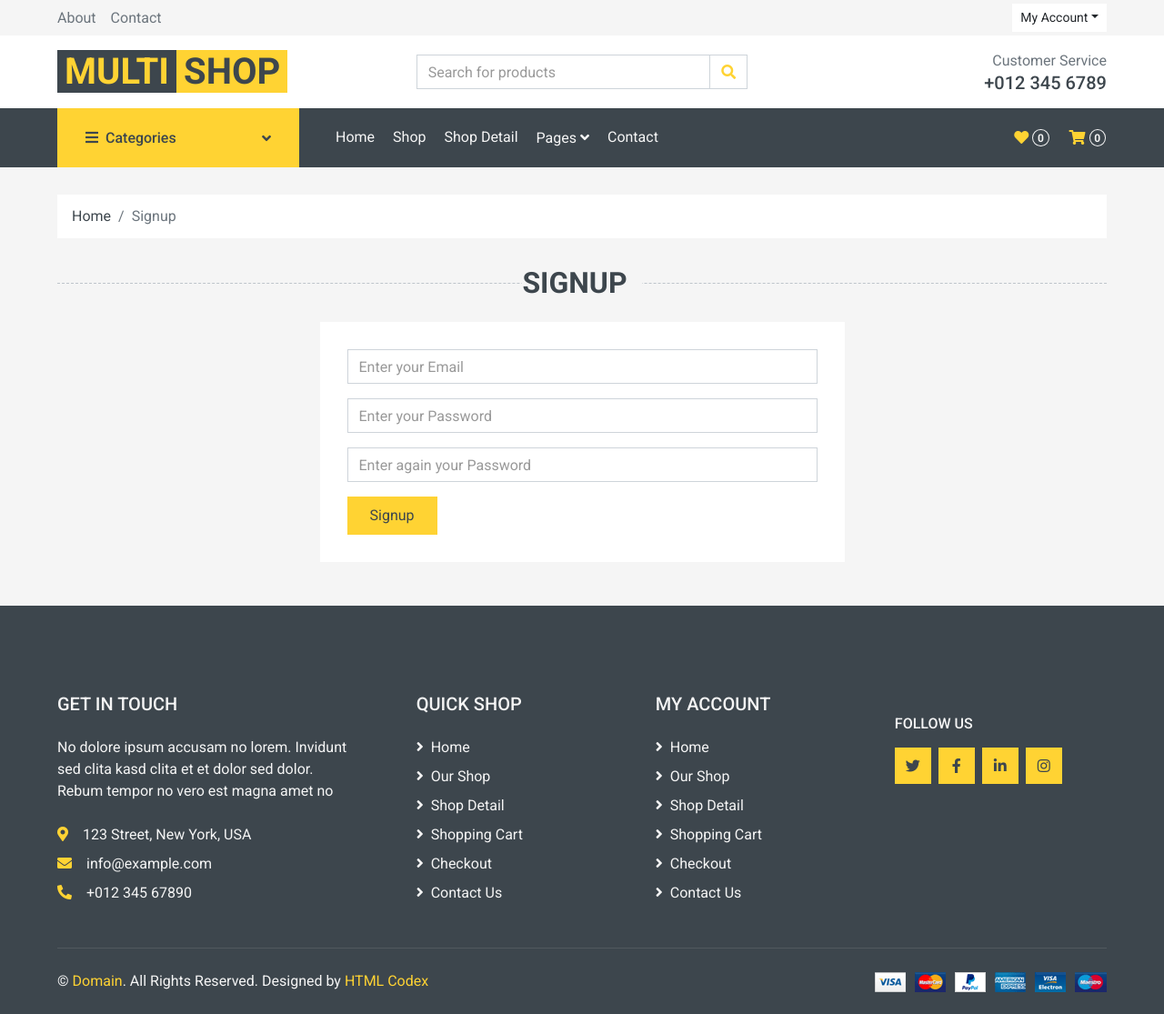
After one commit to Kia-Aalam/Django-Shop, a Django app: page /login/signup/ in a window 1280 px wide. The commit adds this page. Shown: the whole page at 91% size. Run offline with Django 5.2, Linux system fonts and the light colour scheme; some libraries are stand-ins or nearby versions.

Commit message:
create signin, signup and signout(login app)

```diff
--- a/home/views.py
+++ b/home/views.py
@@ -1,6 +1,8 @@
 from django.shortcuts import render, redirect
 from home.forms import ContactForm
 from home.models import ContactModel
+from django.urls import reverse_lazy
+# class base view
 from django.views.generic import TemplateView
 from django.views.generic.edit import FormView
 
@@ -12,7 +14,7 @@
 class ContactView(FormView):
     template_name = "contact.html"
     form_class = ContactForm
-    success_url = "/"
+    success_url = reverse_lazy("home")
 
     def form_valid(self, form):
         ContactModel.objects.create(
--- a/login/forms.py
+++ b/login/forms.py
@@ -1,6 +1,26 @@
 from django import forms
 
+# signin
 class SigninForm(forms.Form):
     email = forms.EmailField(widget=forms.EmailInput(attrs={'class':'form-control', 'placeholder': 'Enter your Email'}))
 
     password = forms.CharField(max_length=250, widget=forms.PasswordInput(attrs={'class':'form-control', 'placeholder': 'Enter your Password'}))
+
+# signup
+class SignupForm(forms.Form):
+    email = forms.EmailField(widget=forms.EmailInput(attrs={'class':'form-control', 'placeholder': 'Enter your Email'}))
+
+    password = forms.CharField(max_length=250, widget=forms.PasswordInput(attrs={'class':'form-control', 'placeholder': 'Enter your Password'}))
+
+    password_2 = forms.CharField(max_length=250, widget=forms.PasswordInput(attrs={'class':'form-control', 'placeholder': 'Enter again your Password'}))
+
+    def clean(self):
+        cleaned_data = super().clean()
+
+        password = cleaned_data.get("password")
+        password_2 = cleaned_data.get("password_2")
+
+        if password and password_2 and password != password_2:
+            raise forms.ValidationError("Passwords do not match.")
+
+        return cleaned_data
--- a/login/models.py
+++ b/login/models.py
@@ -1 +1,6 @@
 from django.db import models
+
+class SignupModel(models.Model):
+    email = models.EmailField(verbose_name='ایمیل')
+    password = models.CharField(max_length=250, verbose_name='گذرواژه')
+    password_2 = models.CharField(max_length=250, verbose_name='تکرار گذرواژه')
--- /dev/null
+++ b/login/templates/login/signup.html
@@ -0,0 +1,52 @@
+{% extends 'index.html' %}
+{% load static %}
+
+{% block main %}
+    <!-- Breadcrumb Start -->
+    <div class="container-fluid">
+        <div class="row px-xl-5">
+            <div class="col-12">
+                <nav class="breadcrumb bg-light mb-30">
+                    <a class="breadcrumb-item text-dark" href="{% url 'home' %}">Home</a>
+                    <span class="breadcrumb-item active">Signup</span>
+                </nav>
+            </div>
+        </div>
+    </div>
+    <!-- Breadcrumb End -->
+
+
+    <!-- Signup Start -->
+    <div class="container-fluid">
+        <h2 class="section-title position-relative text-uppercase text-center mx-xl-5 mb-4"><span class="bg-secondary pr-3">Signup</span></h2>
+        <div class=" px-xl-5">
+            <div class=" mb-5 contact-us">
+                <div class="contact-form bg-light p-30">
+                    <div id="success"></div>
+
+                    <form method="post">
+                        {% csrf_token %}
+
+                        <div class="control-group">
+                            {{ form.email }}
+                            <p class="help-block text-danger"></p>
+                        </div>
+                        <div class="control-group">
+                            {{ form.password }}
+                            <p class="help-block text-danger"></p>
+                        </div>
+                        <div class="control-group">
+                            {{ form.password_2 }}
+                            <p class="help-block text-danger"></p>
+                        </div>
+                        <div>
+                            <button class="btn btn-primary py-2 px-4" type="submit">Signup</button>
+                        </div>
+                    </form>
+                </div>
+            </div>
+
+        </div>
+    </div>
+    <!-- Signup End -->
+{% endblock %}
--- a/login/urls.py
+++ b/login/urls.py
@@ -1,6 +1,8 @@
 from django.urls import path
-from login.views import SigninView
+from login.views import SigninView, SignoutView, SignupView
 
 urlpatterns = [
-    path('', SigninView.as_view(), name='signin'),
+    path('signin/', SigninView.as_view(), name='signin'),
+    path('signout/', SignoutView.as_view(), name='signout'),
+    path('signup/', SignupView.as_view(), name='signup'),
 ]
--- a/login/views.py
+++ b/login/views.py
@@ -1,17 +1,42 @@
 from django.shortcuts import render, redirect
+from django.contrib.auth import authenticate, login, logout, get_user_model
+from django.urls import reverse_lazy
+from login.forms import SigninForm, SignupForm
+from login.models import SignupModel
+# class base view
 from django.views.generic.edit import FormView
-from login.forms import SigninForm
+from django.contrib.auth.views import LogoutView
 
-
+# signin page
 class SigninView(FormView):
     template_name = "login/signin.html"
     form_class = SigninForm
-    success_url = "/signin/" #check this
+    success_url = reverse_lazy("signin")
 
-    '''def form_valid(self, form):
-        ContactModel.objects.create(
-            email=form.cleaned_data['email'],
-            subject=form.cleaned_data['subject'],
-            message=form.cleaned_data['message']
-        )
-        return super().form_valid(form)'''
+    def form_valid(self, form):
+        user = authenticate(username=form.cleaned_data['email'], password=form.cleaned_data['password'])
+        if user is not None:
+            login(self.request, user)
+            return redirect('home')
+
+        return super().form_valid(form)
+
+# signup
+class SignupView(FormView):
+    template_name = "login/signup.html"
+    form_class = SignupForm
+    success_url = reverse_lazy("signup")
+
+    def form_valid(self, form):
+        email = form.cleaned_data['email']
+        password = form.cleaned_data['password']
+
+        User = get_user_model()
+        user = User.objects.create_user(email=email, password=password)
+        login(self.request, user)
+
+        return redirect('home')
+
+# signout
+class SignoutView(LogoutView):
+    next_page = "/"
--- a/templates/includes/navbar.html
+++ b/templates/includes/navbar.html
@@ -14,8 +14,15 @@
                     <div class="btn-group">
                         <button type="button" class="btn btn-sm btn-light dropdown-toggle" data-toggle="dropdown">My Account</button>
                         <div class="dropdown-menu dropdown-menu-right">
-                            <a href="{% url 'signin' %}" class="dropdown-item">Sign in</a>
-                            <button class="dropdown-item" type="button">Sign up</button>
+                            {% if request.user.is_authenticated %}
+                                <form action="{% url 'signout' %}" method="post">
+                                    {% csrf_token %}
+                                    <button type="submit" class="dropdown-item">Sign out</button>
+                                </form>
+                            {% else %}
+                                <a href="{% url 'signin' %}" class="dropdown-item">Sign in</a>
+                                <a href="{% url 'signup' %}" class="dropdown-item">Sign up</a>
+                            {% endif %}
                         </div>
                     </div>
                 </div>
```
Also changed, not shown: login/migrations/0001_initial.py (added).
